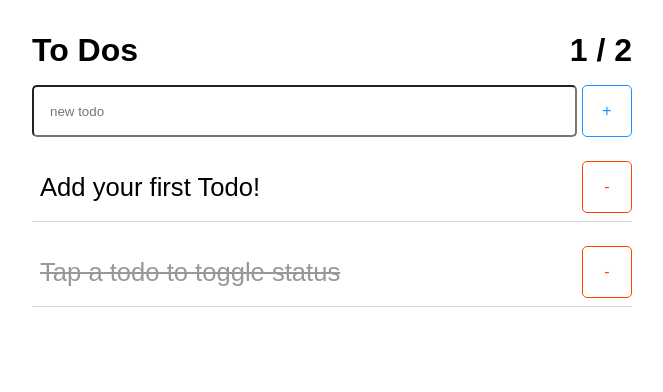
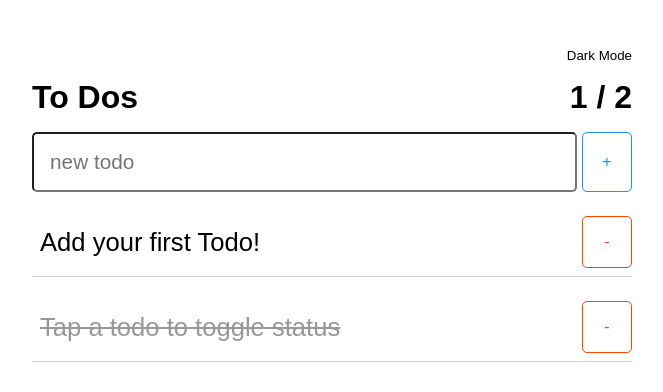
Before and after one commit to chrishughallen/React-Todo-List, a React (Create React App) app: page / in a window 1280 px wide. Shown: the top 392 px of the page, without its empty margins (308-971 px from the left). Built offline with nearby package versions, Linux system fonts and the light colour scheme.

Commit message:
added dark mode

```diff
--- a/src/App.css
+++ b/src/App.css
@@ -8,6 +8,56 @@
 .wrapper {
   display: grid;
   grid-template-columns: 1fr minmax(300px, 600px) 1fr;
+  min-height: 100vh;
+  overflow: scroll;
+}
+
+.dark-mode {
+  background: black;
+}
+
+.dark-mode-toggle {
+  background: transparent;
+  border-radius: 5px;
+  display: inline-flex;
+  justify-content: flex-end;
+  align-items: flex-end;
+  padding: 1rem 0;
+  outline: none;
+  border: none;
+}
+
+.dark-mode-toggle:hover {
+  cursor: pointer;
+}
+
+.dark-mode > .App > .dark-mode-toggle {
+  color: white;
+}
+
+.dark-mode > .App > h1 {
+  color: white;
+}
+
+.dark-mode > .App > ul > li {
+  color: white;
+}
+
+.dark-mode > .App > .todo-input > button {
+  color: white;
+  background: rgba(0,0,0,0.8);
+  border: 1px solid #fff;
+}
+
+.dark-mode > .App > .todo-input > button:hover {
+  color: rgba(255,255,255,0.4);
+  background: rgba(0,0,0,0.8);
+  border: 1px solid rgba(255,255,255,0.4);
+}
+
+.dark-mode > .App > .todo-input > input {
+  background: black;
+  color: white;
 }
 
 @media (max-width: 600px) {
@@ -39,17 +89,16 @@
   padding: 1rem;
   width:100%;
   border-radius: 5px;
+  font-size: 1.3rem;
 }
 
 .App > .todo-input > button {
   padding: 1rem;
   border-radius: 5px;
   background: transparent;
-
   color: dodgerblue;
   outline: none;
   border: 1px solid dodgerblue;
-  transition: all linear 0.1s;
   display: flex;
   justify-content: center;
   align-items: center;
--- a/src/App.js
+++ b/src/App.js
@@ -10,6 +10,7 @@ function App() {
     ]
     )
   const [newItem, setNewItem] = useState("")
+  const [darkMode, setDarkMode] = useState(false)
   let outstandingTasks = todoList.filter((item) => item.completed == false)
   let completedTasks = todoList.filter((item) => item.completed)
   const [outstandingCount, setOutstandingCount] = useState(todoList.filter((item) => item.completed))
@@ -35,9 +36,12 @@ function App() {
     })
   }
 
+  const css_wrapper = darkMode ? "wrapper dark-mode" : "wrapper"
+
   return (
-    <div className="wrapper">
+    <div className={css_wrapper}>
       <div className="App">
+        <button className='dark-mode-toggle' onClick={() => setDarkMode((prev) => !prev)}>{darkMode ? "Light Mode" : "Dark Mode"}</button>
         {todoList.length == 0 && <h1><span>To Dos</span><span>0 / 0</span></h1>}
         {todoList.length >= 1 && <h1><span>To Dos</span> <span>{completedTasks.length} / {todoList.length}</span></h1>}
           <div className="todo-input">
```
